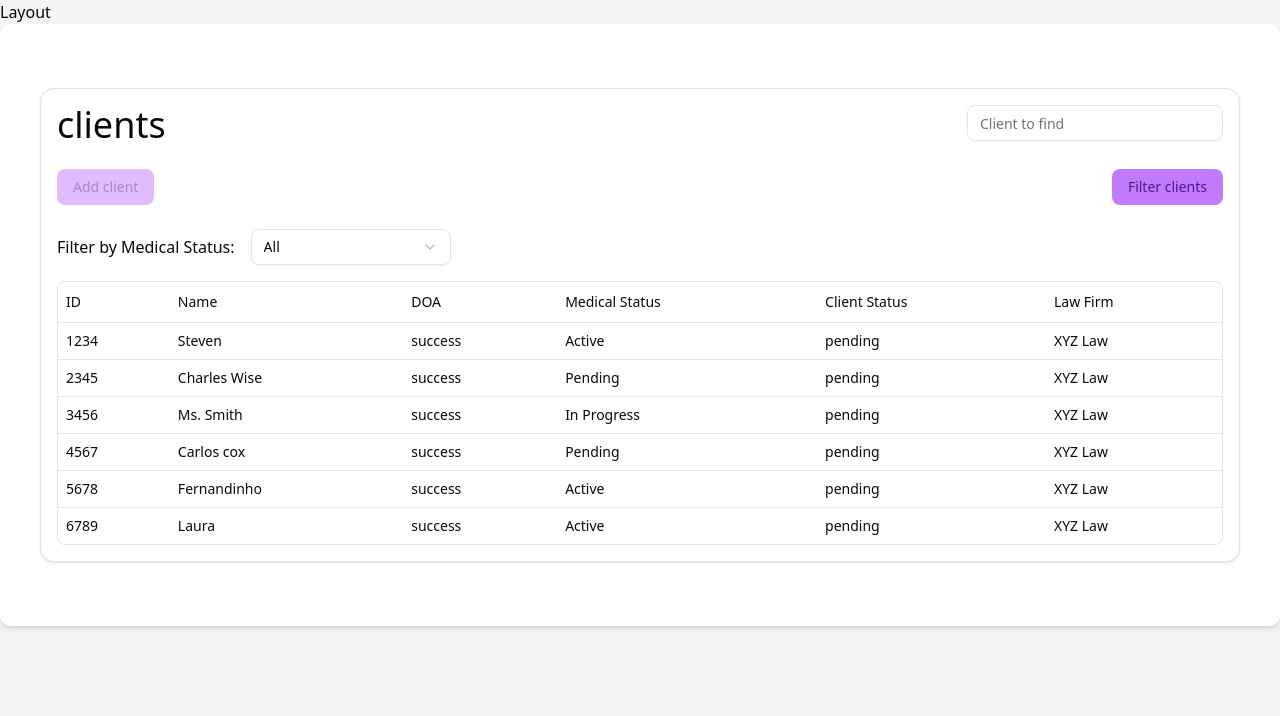
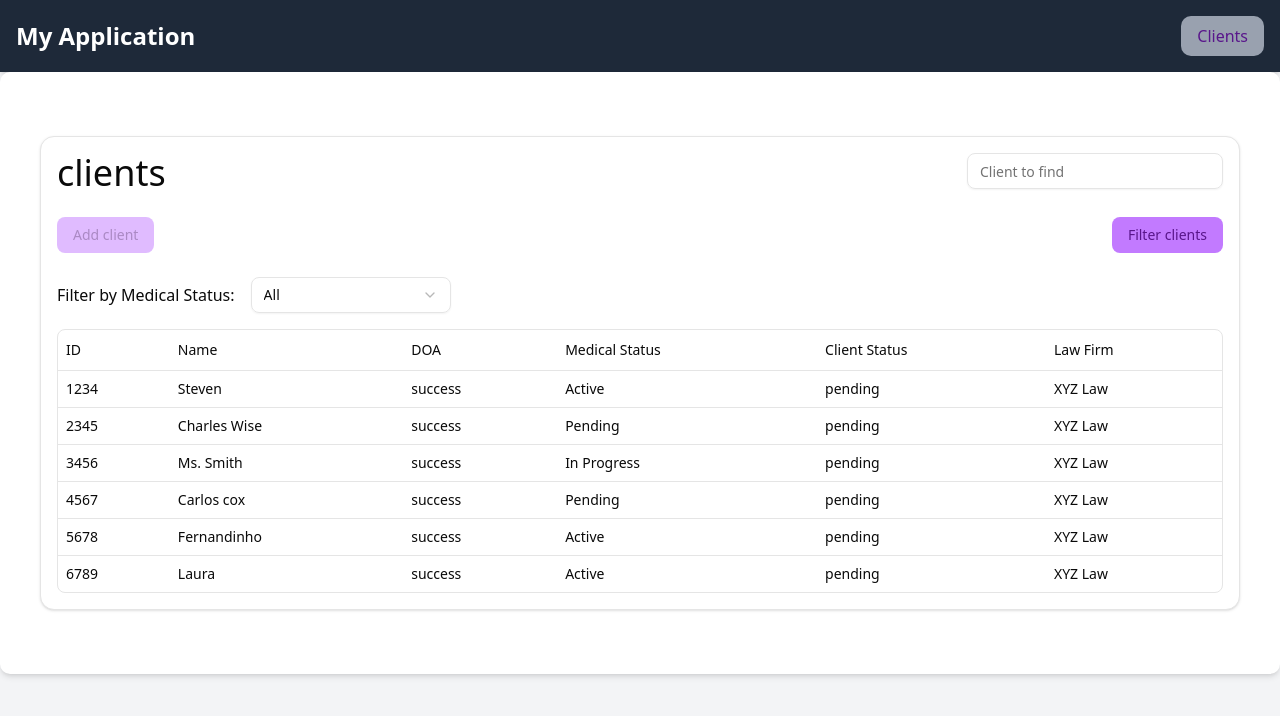
Before and after one commit to Evan-ploop17/Dashboard-React, a React (Vite) app: page /clients in a window 1280 px wide. Shown: the top 716 px of the page. Built offline with nearby package versions, Linux system fonts and the light colour scheme.

Commit message:
feat: add header

```diff
--- /dev/null
+++ b/src/components/molecules/Header/index.tsx
@@ -0,0 +1,27 @@
+import { NavLink } from "react-router-dom"
+
+const Header = () => {
+    return (
+        <header className="bg-gray-800 text-white p-4 shadow-md">
+            <div className="container mx-auto flex justify-between items-center">
+                <h1 className="text-2xl font-bold">My Application</h1>
+                <nav>
+                    <ul className="flex space-x-4">
+                        <NavLink
+                            to="/clients"
+                            className={({ isActive }) =>
+                                isActive
+                                    ? "bg-gray-400 text-purple-900 hover:bg-purple-300 py-2 px-4 rounded-lg font-medium"
+                                    : ""
+                            }
+                        >
+                            Clients
+                        </NavLink>
+                    </ul>
+                </nav>
+            </div>
+        </header>
+    )
+}
+
+export default Header
--- a/src/layouts/Layout.tsx
+++ b/src/layouts/Layout.tsx
@@ -1,10 +1,10 @@
-import React from "react"
+import Header from "@/components/molecules/Header"
 import { Outlet } from "react-router-dom"
 
 const Layout = () => {
   return (
     <div className="bg-gray-100 h-screen">
-        Layout
+        <Header />
         <main className="container mx-auto py-16 shadow-md rounded-lg bg-white">
             <Outlet />
         </main>
```
